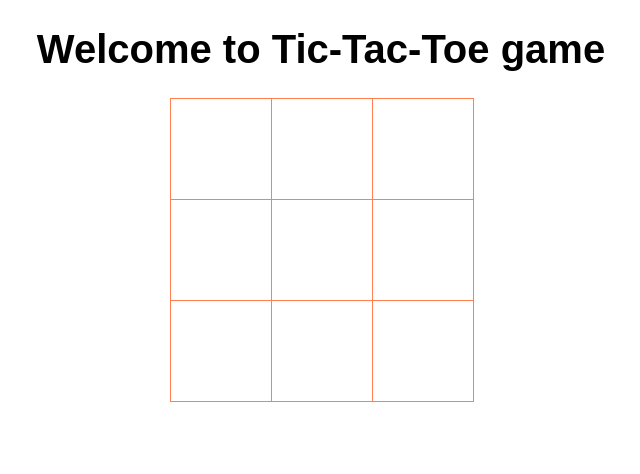
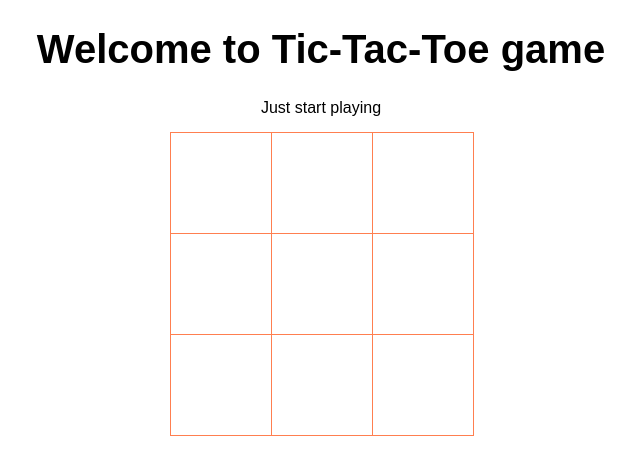
Before and after one commit to peacefulseeker/tic-tac-toe, a React (Create React App) app: page / in a window 1280 px wide. Shown: the top 474 px of the page, without its empty margins (319-959 px from the left). Built offline with nearby package versions, Linux system fonts and the light colour scheme.

Commit message:
using custom useTicTacToe hook – that's a real power of react hooks, indeed
inspired by https://tinyurl.com/349ttvd4

```diff
--- a/src/components/App.tsx
+++ b/src/components/App.tsx
@@ -1,5 +1,8 @@
-import Grid from "./Grid";
 import styled, { createGlobalStyle } from "styled-components";
+import useTicTacToe from "../hooks/useTicTacToe";
+import Game from "./Game";
+import { GRID_SIZE } from "../const";
+
 
 const GlobalStyle = createGlobalStyle`
     body {
@@ -16,13 +19,23 @@ const Title = styled.h1`
     font-size: 40px;
 `;
 
+const FinishedHeading = styled.h4`
+    color: coral;
+`;
+
+
 export default function App() {
+    const game = useTicTacToe(GRID_SIZE);
     return (
         <>
             <GlobalStyle />
             <Container>
                 <Title>Welcome to Tic-Tac-Toe game</Title>
-                <Grid size={3} />
+                {game.status === 'inprogress' && <p>Just start playing</p>}
+                {game.status === 'finished' && (
+                    <FinishedHeading>Game finished and {game.winner ? `the winner is ${game.winner}` : 'it\'s a draw'}</FinishedHeading>
+                )}
+                {<Game board={game.board} status={game.status} onCellClick={game.onCellClick} />}
             </Container>
         </>
     );
--- a/src/components/Cell.tsx
+++ b/src/components/Cell.tsx
@@ -1,12 +1,14 @@
 
 import styled from 'styled-components';
+import { Turn } from "../types";
 
 interface CellProps {
     size: number;
-    onCellClick?: (e: React.MouseEvent<HTMLDivElement>) => void;
+    value: Turn;
+    onCellClick: (e: React.MouseEvent<HTMLDivElement>) => void;
 }
 
-export const StyledCell = styled.div<CellProps>`
+export const StyledCell = styled.div<{ size: number; }>`
     width: ${props => props.size}px;
     height: ${props => props.size}px;
     box-shadow: 0 0 0 1px coral;
@@ -17,6 +19,6 @@ export const StyledCell = styled.div<CellProps>`
     font-size: ${props => props.size / 4}px;
 `;
 
-export default function Cell({ size, onCellClick }: CellProps) {
-    return <StyledCell size={size} onClick={onCellClick} />;
+export default function Cell({ size, value, onCellClick }: CellProps) {
+    return <StyledCell size={size} onClick={onCellClick}>{value}</StyledCell>;
 }
--- /dev/null
+++ b/src/components/Game.tsx
@@ -0,0 +1,34 @@
+import styled from 'styled-components';
+import Cell, { StyledCell } from "./Cell";
+import { GameProps, Turn } from "../types";
+
+const StyledGrid = styled.div<{ disabled: boolean; }>`
+    display: flex;
+    flex-direction: column;
+    align-items: center;
+
+    ${props => props.disabled && `
+        ${StyledCell} {
+            background: #ccc;
+            pointer-events: none;
+        }
+    `}
+`;
+
+const Row = styled.div`
+    display: flex;
+`;
+
+export default function Game({ board, status, onCellClick }: GameProps) {
+    return (
+        <StyledGrid disabled={status === 'finished'}>
+            {board.map((boardRow: Turn[], rowIndex: number) => (
+                <Row key={rowIndex}>
+                    {boardRow.map((turn: Turn, colIndex: number) => (
+                        <Cell key={colIndex} value={turn} size={100} onCellClick={e => onCellClick(rowIndex, colIndex)} />
+                    ))}
+                </Row>
+            ))}
+        </StyledGrid>
+    );
+}
--- a/src/components/Grid.tsx
+++ /dev/null
@@ -1,118 +0,0 @@
-
-import { useCallback, useMemo, useState } from "react";
-import styled from 'styled-components';
-import Cell, { StyledCell } from "./Cell";
-import { Board, GridProps, GameStateProps, BoardStateProps } from '../types';
-
-const MINIMUM_STEPS_TO_WIN = 5;
-const StyledGrid = styled.div<{ disabled: boolean; }>`
-    display: flex;
-    flex-direction: column;
-    align-items: center;
-
-    ${props => props.disabled && `
-        ${StyledCell} {
-            background: grey;
-            pointer-events: none;
-        }
-    `}
-`;
-
-const Row = styled.div`
-    display: flex;
-`;
-
-const initialGameState: GameStateProps = {
-    finished: false,
-    draw: false,
-};
-
-const initialBoardState: BoardStateProps = {
-    turn: 'X',
-    board: [],
-    currentStep: 1,
-};
-
-export default function Grid({ size }: GridProps) {
-    const maxSteps = useMemo(() => size * size, [size]);
-    const [{ finished, draw }, setGameState] = useState<GameStateProps>(initialGameState);
-    const [{ turn, board, currentStep }, setBoardState] = useState<BoardStateProps>(() => {
-        const board: Board = Array(size).fill(null).map(_ => Array(size).fill('-'));
-        return {
-            ...initialBoardState,
-            board,
-        };
-    });
-
-    // given that it's 3x3 field
-    const hasWinner = useCallback((row: number, col: number) => {
-        // check horizontally
-        // row same, col to check vary
-        if (board[row][0] === turn && board[row][1] === turn && board[row][2] === turn) {
-            return true;
-        }
-
-        // check vertically
-        // col same, row to check vary
-        if (board[0][col] === turn && board[1][col] === turn && board[2][col] === turn) {
-            return true;
-        }
-
-        // check 1 diagonal
-        if (board[0][0] === turn && board[1][1] === turn && board[2][2] === turn) {
-            return true;
-        }
-        // check 2 diagonal
-        if (board[2][0] === turn && board[1][1] === turn && board[0][2] === turn) {
-            return true;
-        }
-
-        return false;
-
-    }, [board, turn]); // sort of beneficial, that any method can "watch" latest state of variables listed in dependencies
-
-    const onCellClick = useCallback((cellNode: HTMLElement, row: number, col: number) => {
-        if (cellNode.textContent) return;
-
-        cellNode.textContent = turn;
-        board[row][col] = turn;
-
-        console.log(`Cell [${row}, ${col}]  clicked`, turn);
-
-        // CAN START CHECKING THE WINNER AT THIS POINT
-        if (currentStep >= MINIMUM_STEPS_TO_WIN) {
-            if (hasWinner(row, col)) {
-                return setGameState({
-                    finished: true,
-                    draw: false,
-                });
-            } else if (currentStep === maxSteps) {
-                return setGameState({
-                    finished: true,
-                    draw: true,
-                });
-            };
-        }
-
-        setBoardState({
-            turn: turn === 'X' ? 'O' : 'X',
-            board,
-            currentStep: currentStep + 1,
-        });
-    }, [turn, board, currentStep, maxSteps, hasWinner]);
-
-    return (
-        <>
-            {finished && <h4>Game finished and {draw ? 'it\'s a draw' : `the winner is ${turn}`}</h4>}
-            <StyledGrid disabled={finished}>
-                {[...Array(size)].map((_, row) => (
-                    <Row key={row}>
-                        {[...Array(size)].map((_, col) => (
-                            <Cell key={col} size={100} onCellClick={e => onCellClick(e.currentTarget, row, col)} />
-                        ))}
-                    </Row>
-                ))}
-            </StyledGrid>
-        </>
-    );
-}
--- /dev/null
+++ b/src/const.ts
@@ -0,0 +1,2 @@
+export const GRID_SIZE = 3;
+export const MINIMUM_STEPS_TO_WIN = 5;
--- /dev/null
+++ b/src/hooks/useTicTacToe.ts
@@ -0,0 +1,87 @@
+
+import { useState, useCallback, useMemo, useEffect } from "react";
+import { MINIMUM_STEPS_TO_WIN } from "../const";
+
+import { Board, BoardStateProps, GameReturnValue, GameState, Turn, CellClick } from '../types';
+
+const initialBoardState: BoardStateProps = {
+    turn: 'X',
+    board: [[], [], []],
+    currentStep: 1,
+};
+
+const useTicTacToe = (gridSize: number): GameReturnValue => {
+    const maxSteps = useMemo(() => gridSize * gridSize, [gridSize]);
+    const [winner, setWinner] = useState<string | null>(null);
+    const [status, setStatus] = useState<GameState>("inprogress");
+
+    const [{ turn, board, currentStep }, setBoardState] = useState<BoardStateProps>(() => {
+        const board: Board = Array(gridSize).fill(null).map(_ => Array(gridSize).fill(''));
+        return {
+            ...initialBoardState,
+            board,
+        };
+    });
+
+    // TODO: try with useEffect instead of hasWinner callback
+    // perhaps will need to save pointer in the state with (row,col) clicked value
+    useEffect(() => {
+        console.log('board rerendered', board);
+    }, [turn, board, currentStep, maxSteps]);
+
+    // given that it's 3x3 field
+    const hasWinner = useCallback((turn: Turn, board: Board, row: number, col: number) => {
+        // check horizontally
+        // row same, col to check vary
+        if (board[row][0] === turn && board[row][1] === turn && board[row][2] === turn) {
+            return true;
+        }
+
+        // check vertically
+        // col same, row to check vary
+        if (board[0][col] === turn && board[1][col] === turn && board[2][col] === turn) {
+            return true;
+        }
+
+        // check 1 diagonal
+        if (board[0][0] === turn && board[1][1] === turn && board[2][2] === turn) {
+            return true;
+        }
+        // check 2 diagonal
+        if (board[2][0] === turn && board[1][1] === turn && board[0][2] === turn) {
+            return true;
+        }
+
+        return false;
+
+    }, []);
+
+    const onCellClick = useCallback<CellClick>((row, col) => {
+        if (board[row][col]) return;
+
+        console.log(`Cell [${row}, ${col}]  clicked`, turn);
+
+        const newBoard = board.map(arr => arr.slice());
+        newBoard[row][col] = turn;
+
+        // CAN START CHECKING THE WINNER AT THIS POINT
+        if (currentStep >= MINIMUM_STEPS_TO_WIN) {
+            if (hasWinner(turn, newBoard, row, col)) {
+                setWinner(turn);
+                setStatus("finished");
+            } else if (currentStep === maxSteps) {
+                setStatus("finished"); // winner will be `null` in this case which will be an indication of draw
+            };
+        }
+
+        setBoardState({
+            turn: turn === 'X' ? 'O' : 'X',
+            board: newBoard,
+            currentStep: currentStep + 1,
+        });
+    }, [turn, board, currentStep, maxSteps, hasWinner]);
+
+    return { board, status, winner, onCellClick };
+};
+
+export default useTicTacToe;
--- a/src/index.tsx
+++ b/src/index.tsx
@@ -6,6 +6,9 @@ const root = ReactDOM.createRoot(
     document.getElementById('root') as HTMLElement
 );
 root.render(
+    // StrictMode renders components twice (on dev but not production) in order to detect any problems
+    // with your code and warn you about them (which can be quite useful).
+    // https://stackoverflow.com/a/61897567
     <React.StrictMode>
         <App />
     </React.StrictMode>
```
Also changed, not shown: src/types.ts (+14 -6 lines).
